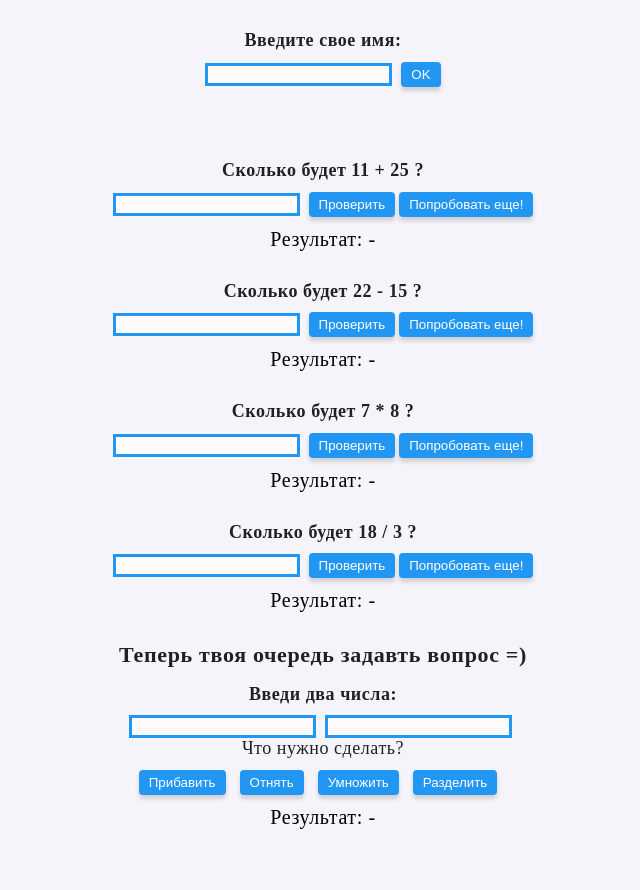
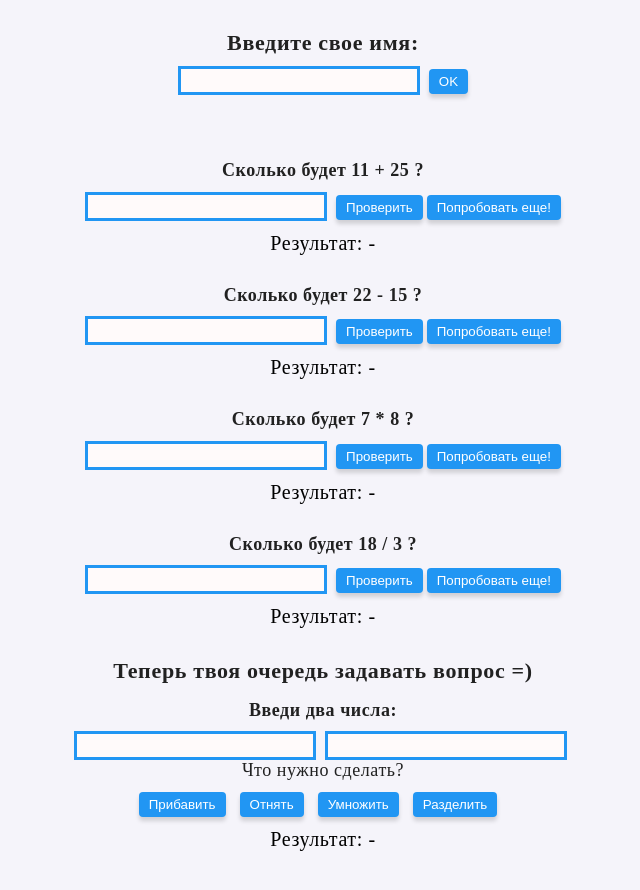
Before and after one commit to Vitaliy-Z/js-test-calc, a plain HTML site: page index.html in a window 1280 px wide. Shown: the whole page, without its empty margins (317-957 px from the left). Drawn offline with Linux system fonts and the light colour scheme.

Commit message:
Фиксит баги

```diff
--- a/index.html
+++ b/index.html
@@ -53,7 +53,7 @@
         </label>
       </div>
       <div class="test">
-        <p class="titleText">Теперь твоя очередь задавть вопрос =)</p>
+        <p class="titleText">Теперь твоя очередь задавать вопрос =)</p>
         <p class="text">Введи два числа:</p>
         <label>
           <input class="number" type="number" data-valueNamberOne />
--- a/style/main.css
+++ b/style/main.css
@@ -25,6 +25,10 @@ p {
   height: 100px;
 }
 
+.userName .text {
+  font-size: 22px;
+}
+
 .text,
 .test .secondaryText {
   margin-bottom: 10px;
@@ -38,12 +42,14 @@ p {
 
 .userName .name,
 .number {
+  margin-right: 5px;
+
+  font-size: 18px;
+
   text-align: center;
   background-color: snow;
   border: 3px solid #2196f3;
   color: rgb(10, 33, 163);
-
-  margin-right: 5px;
 }
 
 .btn,
```
